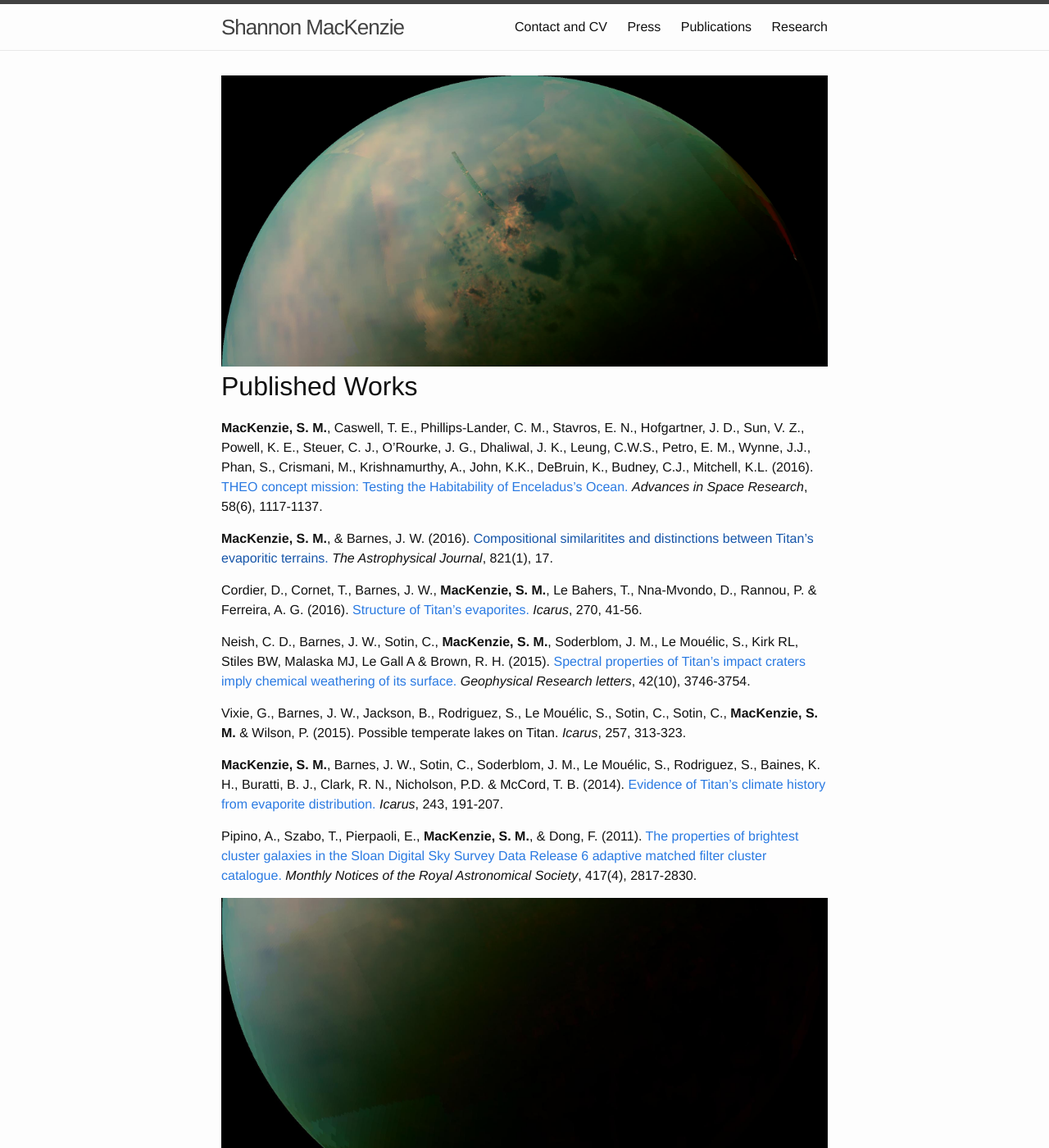
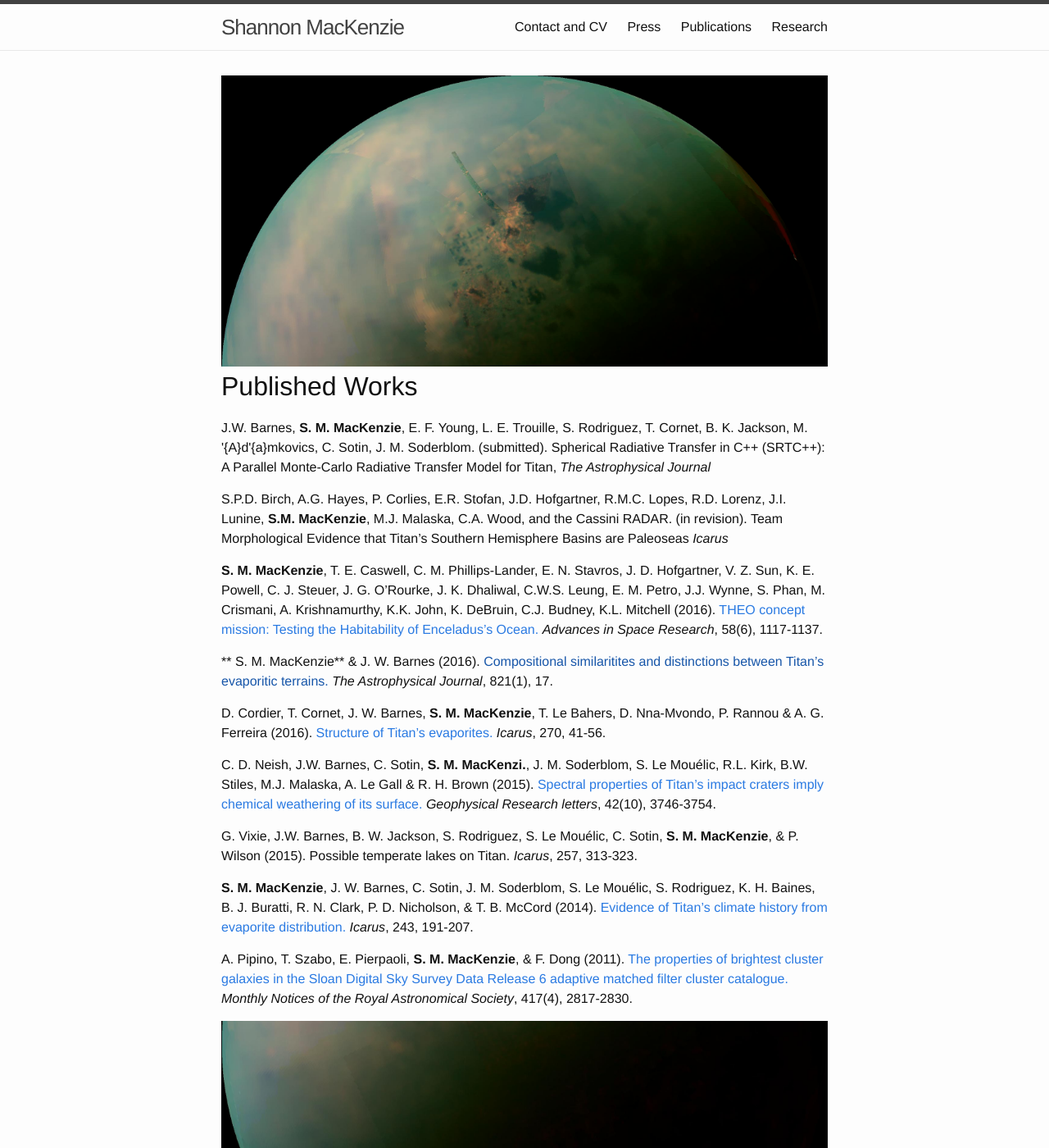
Before and after one commit to shannonmackenzie/shannonmackenzie.github.io, a Jekyll site: the page built from publications.md, in a window 1280 px wide and 1400 px high. Shown: the whole window at 82% size. Built offline with Jekyll 4.4.1, drawn with Linux system fonts in a browser that asks for light colours.

Commit message:
Update publications.md

```diff
--- a/publications.md
+++ b/publications.md
@@ -9,19 +9,24 @@ permalink: /publications
 
 # Published Works
 
-**MacKenzie, S. M.**, Caswell, T. E., Phillips-Lander, C. M., Stavros, E. N., Hofgartner, J. D., Sun, V. Z., Powell, K. E., Steuer, C. J., O’Rourke, J. G., Dhaliwal, J. K., Leung, C.W.S., Petro, E. M., Wynne, J.J., Phan, S., Crismani, M., Krishnamurthy, A., John, K.K., DeBruin, K., Budney, C.J., Mitchell, K.L. (2016). [THEO concept mission: Testing the Habitability of Enceladus’s Ocean.](https://arxiv.org/abs/1605.00579) *Advances in Space Research*, 58(6), 1117-1137.
+J.W. Barnes, **S. M. MacKenzie**, E. F. Young, L. E. Trouille, S. Rodriguez, T. Cornet, B. K. Jackson, M. \'{A}d\'{a}mkovics, C. Sotin, J. M. Soderblom. (submitted). Spherical Radiative Transfer in C++ (SRTC++): A Parallel Monte-Carlo Radiative Transfer Model for Titan, *The Astrophysical Journal*
 
-**MacKenzie, S. M.**, & Barnes, J. W. (2016). [Compositional similaritites and distinctions between Titan's evaporitic terrains.]() *The Astrophysical Journal*, 821(1), 17.
+S.P.D. Birch, A.G. Hayes, P. Corlies, E.R. Stofan, J.D. Hofgartner, R.M.C. Lopes, R.D. Lorenz, J.I. Lunine, **S.M. MacKenzie**, M.J. Malaska, C.A. Wood, and the Cassini RADAR. (in revision). Team Morphological Evidence that Titan’s Southern Hemisphere Basins are Paleoseas *Icarus*
 
-Cordier, D., Cornet, T., Barnes, J. W., **MacKenzie, S. M.**, Le Bahers, T., Nna-Mvondo, D., Rannou, P. & Ferreira, A. G. (2016). [Structure of Titan’s evaporites.](https://arxiv.org/pdf/1512.07294.pdf) *Icarus*, 270, 41-56.
 
-Neish, C. D., Barnes, J. W., Sotin, C., **MacKenzie, S. M.**, Soderblom, J. M., Le Mouélic, S., Kirk RL, Stiles BW, Malaska MJ, Le Gall A & Brown, R. H. (2015). [Spectral properties of Titan's impact craters imply chemical weathering of its surface.](https://pdfs.semanticscholar.org/616d/71cb7d2565267bc4b071698a074ad6db7ec9.pdf) *Geophysical Research letters*, 42(10), 3746-3754.
+**S. M. MacKenzie**, T. E. Caswell,  C. M. Phillips-Lander, E. N. Stavros, J. D. Hofgartner, V. Z. Sun, K. E. Powell, C. J. Steuer,  J. G. O’Rourke, J. K. Dhaliwal,  C.W.S. Leung, E. M. Petro,  J.J. Wynne, S. Phan, M. Crismani, A. Krishnamurthy, K.K. John, K. DeBruin,  C.J. Budney,  K.L. Mitchell (2016). [THEO concept mission: Testing the Habitability of Enceladus’s Ocean.](https://arxiv.org/abs/1605.00579) *Advances in Space Research*, 58(6), 1117-1137.
 
-Vixie, G., Barnes, J. W., Jackson, B., Rodriguez, S., Le Mouélic, S., Sotin, C., Sotin, C., **MacKenzie, S. M.** & Wilson, P. (2015). Possible temperate lakes on Titan. *Icarus*, 257, 313-323.
+** S. M. MacKenzie** & J. W. Barnes (2016). [Compositional similaritites and distinctions between Titan's evaporitic terrains.]() *The Astrophysical Journal*, 821(1), 17.
 
-**MacKenzie, S. M.**, Barnes, J. W., Sotin, C., Soderblom, J. M., Le Mouélic, S., Rodriguez, S., Baines, K. H., Buratti, B. J., Clark, R. N., Nicholson, P.D.  & McCord, T. B. (2014). [Evidence of Titan’s climate history from evaporite distribution.](https://arxiv.org/pdf/1408.2899.pdf) *Icarus*, 243, 191-207.
+ D. Cordier, T. Cornet, J. W. Barnes, **S. M. MacKenzie**, T. Le Bahers, D. Nna-Mvondo, P. Rannou & A. G. Ferreira (2016). [Structure of Titan’s evaporites.](https://arxiv.org/pdf/1512.07294.pdf) *Icarus*, 270, 41-56.
 
-Pipino, A., Szabo, T., Pierpaoli, E., **MacKenzie, S. M.**, & Dong, F. (2011). [The properties of brightest cluster galaxies in the Sloan Digital Sky Survey Data Release 6 adaptive matched filter cluster catalogue.](https://academic.oup.com/mnras/article/417/4/2817/1097434) *Monthly Notices of the Royal Astronomical Society*, 417(4), 2817-2830.
+C. D. Neish, J.W. Barnes, C. Sotin, **S. M. MacKenzi.**, J. M. Soderblom, S. Le Mouélic, R.L. Kirk, B.W. Stiles, M.J. Malaska, A. Le Gall & R. H. Brown (2015). [Spectral properties of Titan's impact craters imply chemical weathering of its surface.](https://pdfs.semanticscholar.org/616d/71cb7d2565267bc4b071698a074ad6db7ec9.pdf) *Geophysical Research letters*, 42(10), 3746-3754.
+
+G. Vixie, J.W. Barnes, B. W. Jackson, S. Rodriguez, S. Le Mouélic, C. Sotin, **S. M. MacKenzie**, & P. Wilson (2015). Possible temperate lakes on Titan. *Icarus*, 257, 313-323.
+
+**S. M. MacKenzie**, J. W. Barnes,  C. Sotin, J. M. Soderblom, S. Le Mouélic, S. Rodriguez, K. H. Baines, B. J. Buratti, R. N. Clark, P. D. Nicholson, & T. B. McCord (2014). [Evidence of Titan’s climate history from evaporite distribution.](https://arxiv.org/pdf/1408.2899.pdf) *Icarus*, 243, 191-207.
+
+A. Pipino, T. Szabo, E. Pierpaoli, **S. M. MacKenzie**, & F. Dong (2011). [The properties of brightest cluster galaxies in the Sloan Digital Sky Survey Data Release 6 adaptive matched filter cluster catalogue.](https://academic.oup.com/mnras/article/417/4/2817/1097434) *Monthly Notices of the Royal Astronomical Society*, 417(4), 2817-2830.
 
 <div>
   <img src="{{ site.url }}/images/bottomhalf.png" alt="https://photojournal.jpl.nasa.gov/catalog/PIA18432" style="width:100%" >
```
